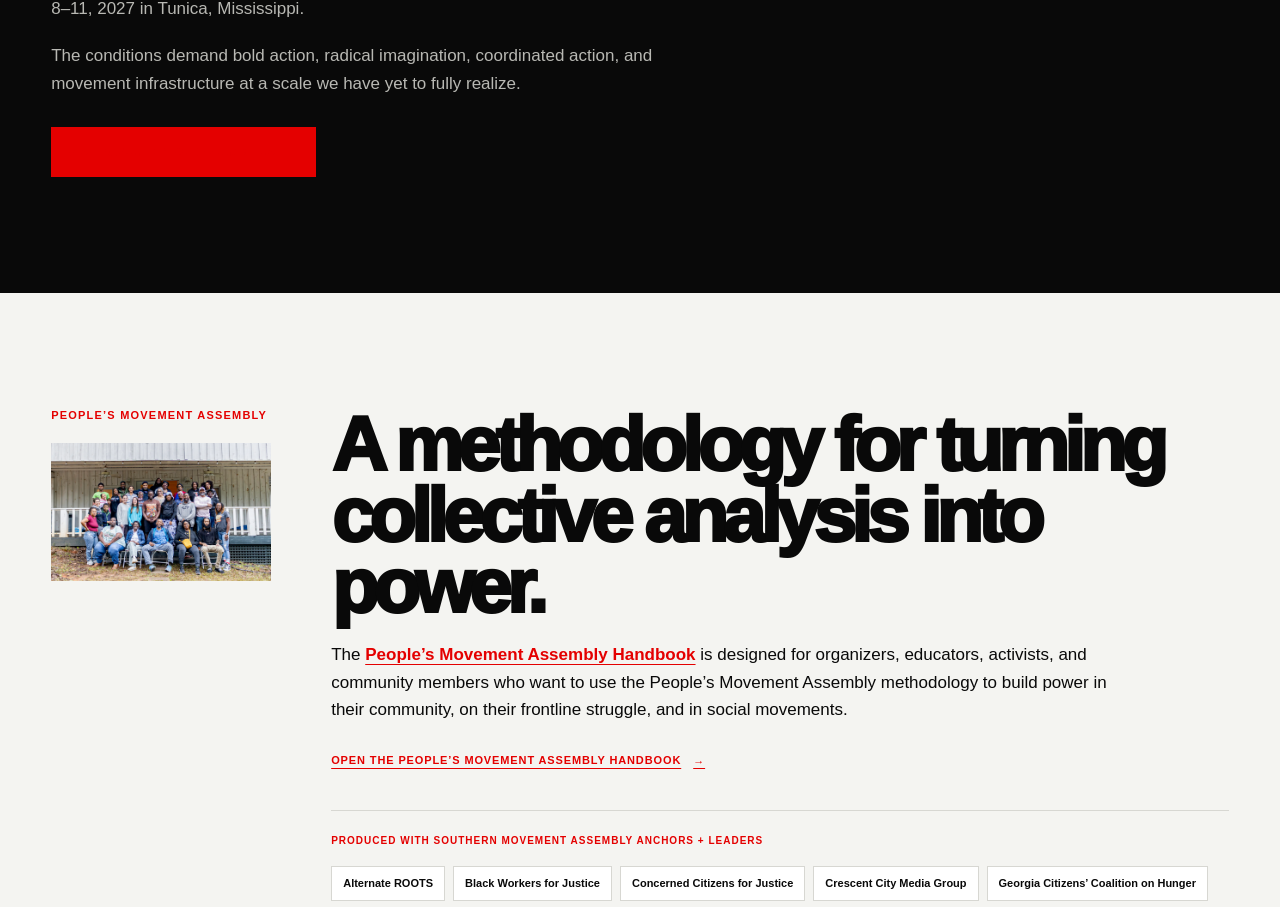
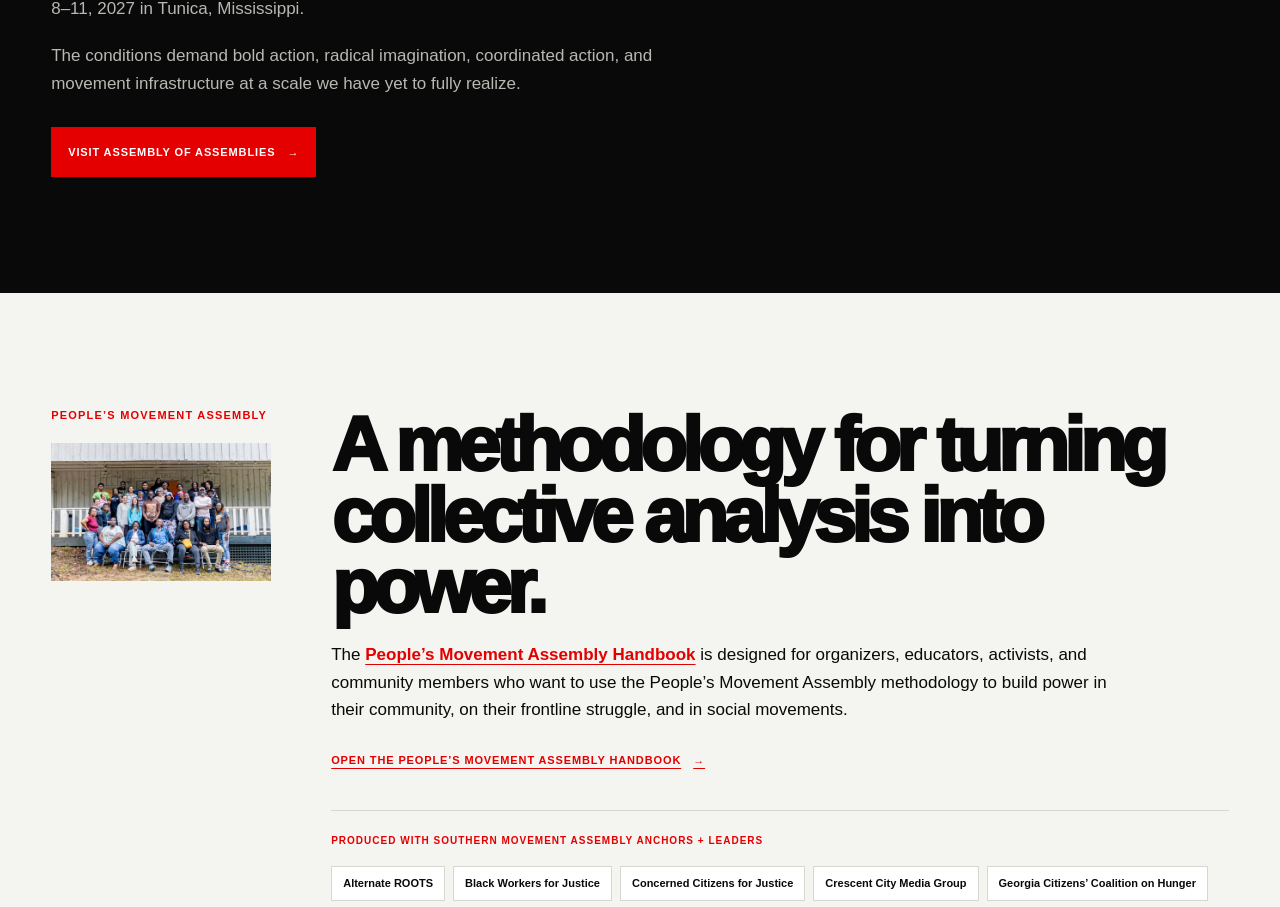
Before and after one commit to SolSabaliEnt/project-south-website, a Next.js app: page /initiatives/southern-organizing in a window 1280 px wide. Shown: the part 1933-2840 px from the top of the page. Built offline with nearby package versions, Linux system fonts and the light colour scheme.

Commit message:
Fix Assembly CTA contrast

```diff
--- a/src/app/initiatives/southern-organizing/page.module.css
+++ b/src/app/initiatives/southern-organizing/page.module.css
@@ -177,7 +177,8 @@
   text-transform: uppercase;
 }
 
-.redButton {
+.redButton,
+.dark .redButton {
   min-height: 50px;
   padding: 0 17px;
   background: var(--ps-red);
```
